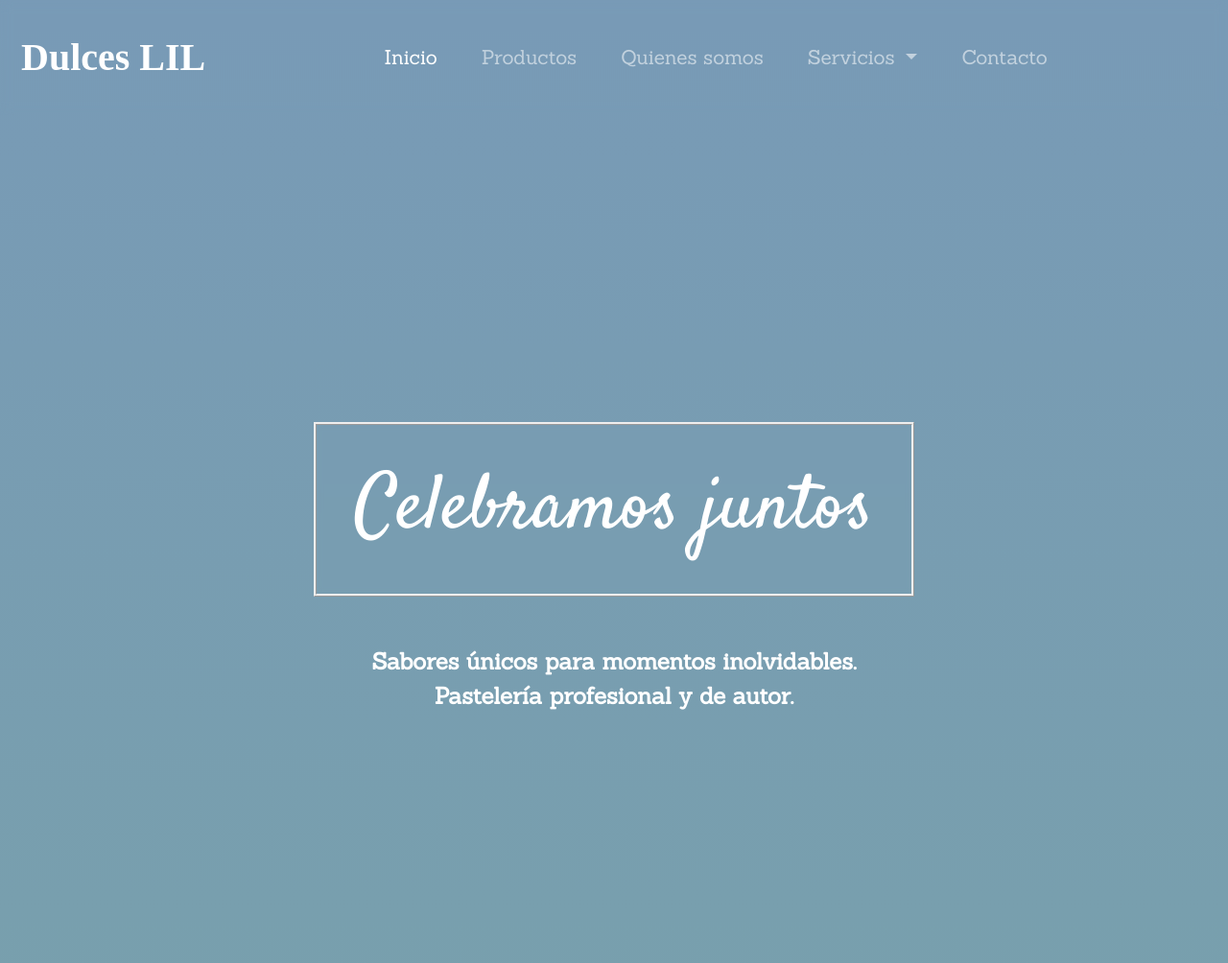
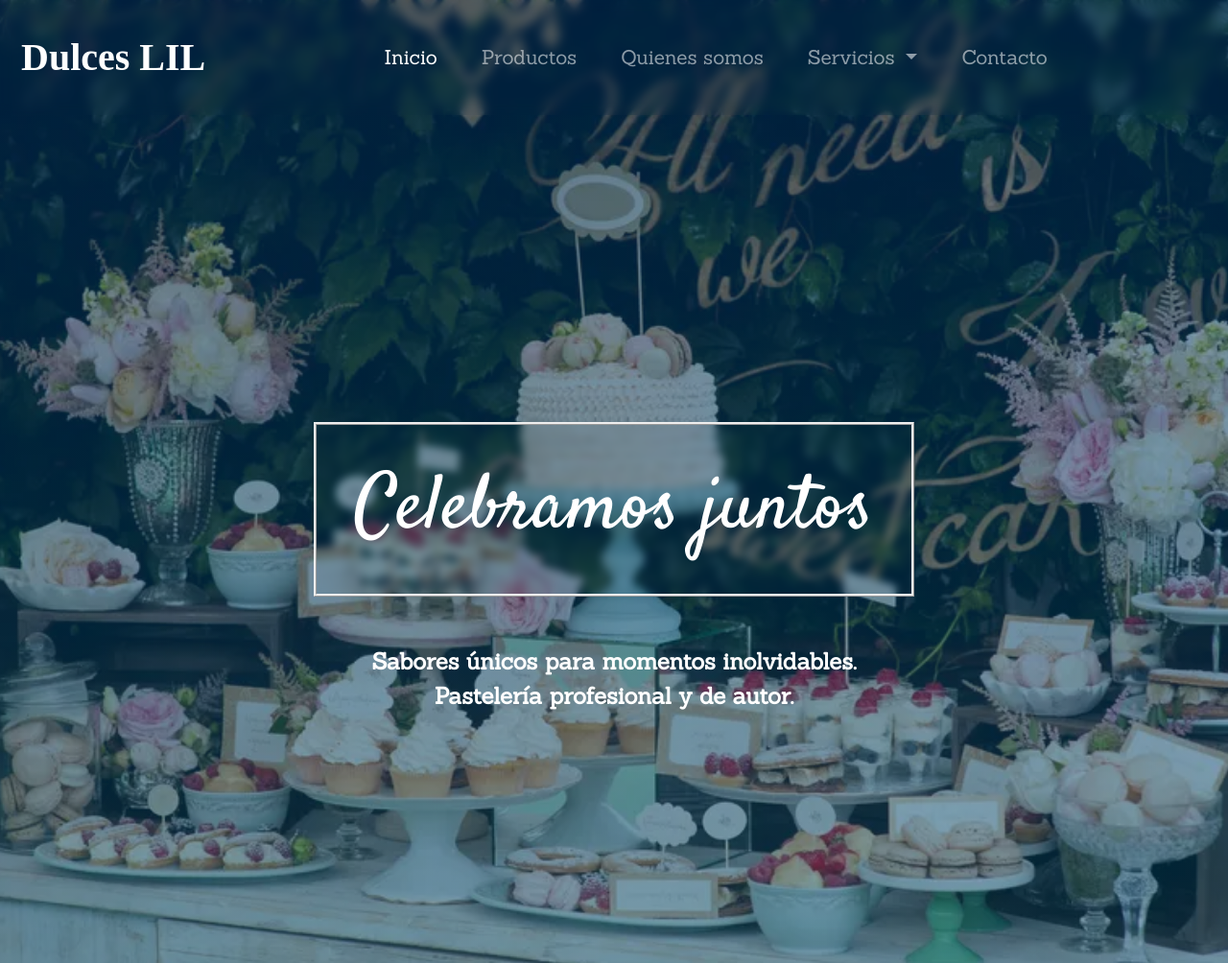
Before and after one commit to sweetlouise/dulcesLIL, a plain HTML site: page index.html in a window 1280 px wide. Shown: the top 1004 px of the page at 96% size. Drawn offline with Linux system fonts and the light colour scheme; a web font is replaced by a local one.

Commit message:
corregi ruta de hero background x2

```diff
--- a/css/style.css
+++ b/css/style.css
@@ -141,7 +141,7 @@ padding: 0px 10px;
 
 /*Estilos del título principal en index*/
 header{
-	background-image:linear-gradient( rgba(0, 62, 121, 0.5), rgba(0, 73, 102, 0.5) ), url(./images/candybarrandom.jpg);
+	background-image:linear-gradient( rgba(0, 62, 121, 0.5), rgba(0, 73, 102, 0.5) ), url(../images/candybarrandom.jpg);
 	background-repeat: no-repeat;
 	background-size:cover;
 	background-position: center;
```
